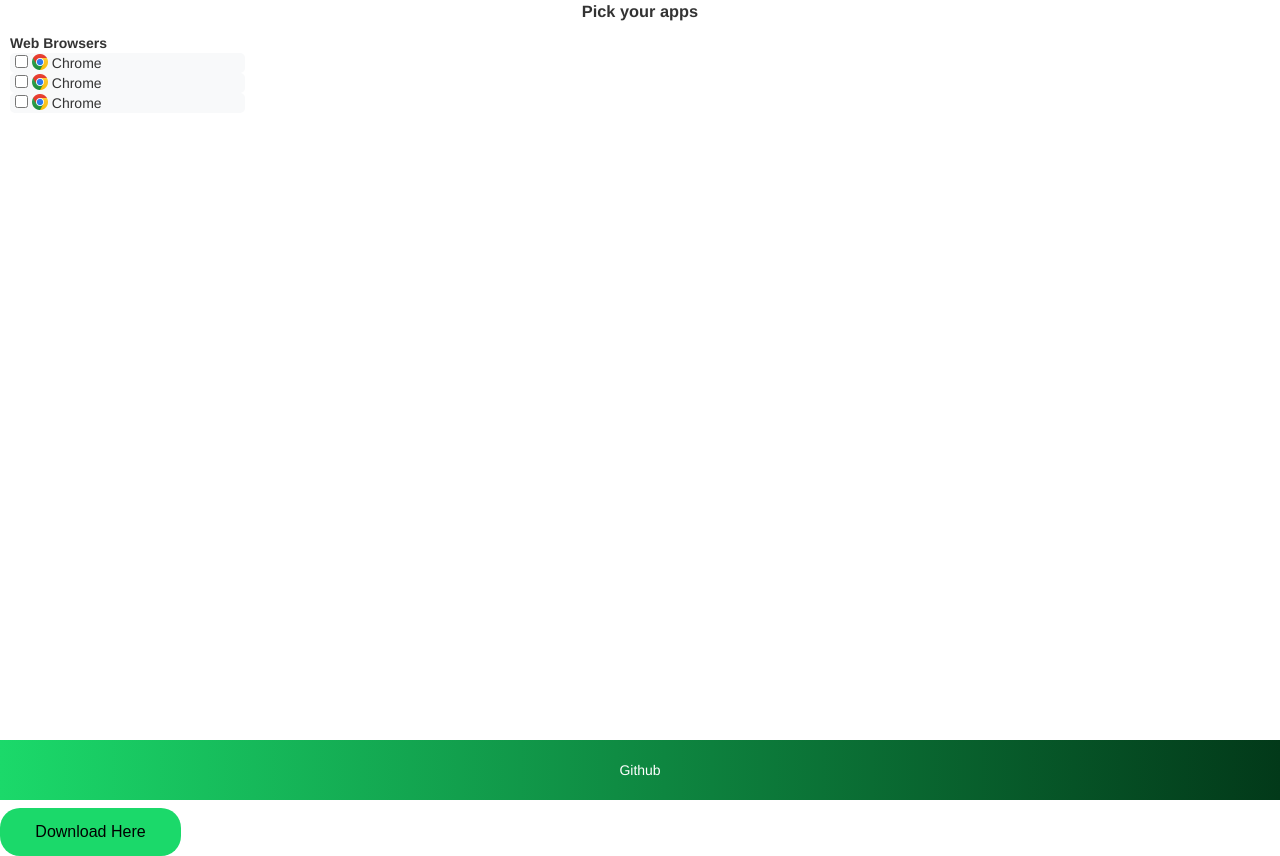
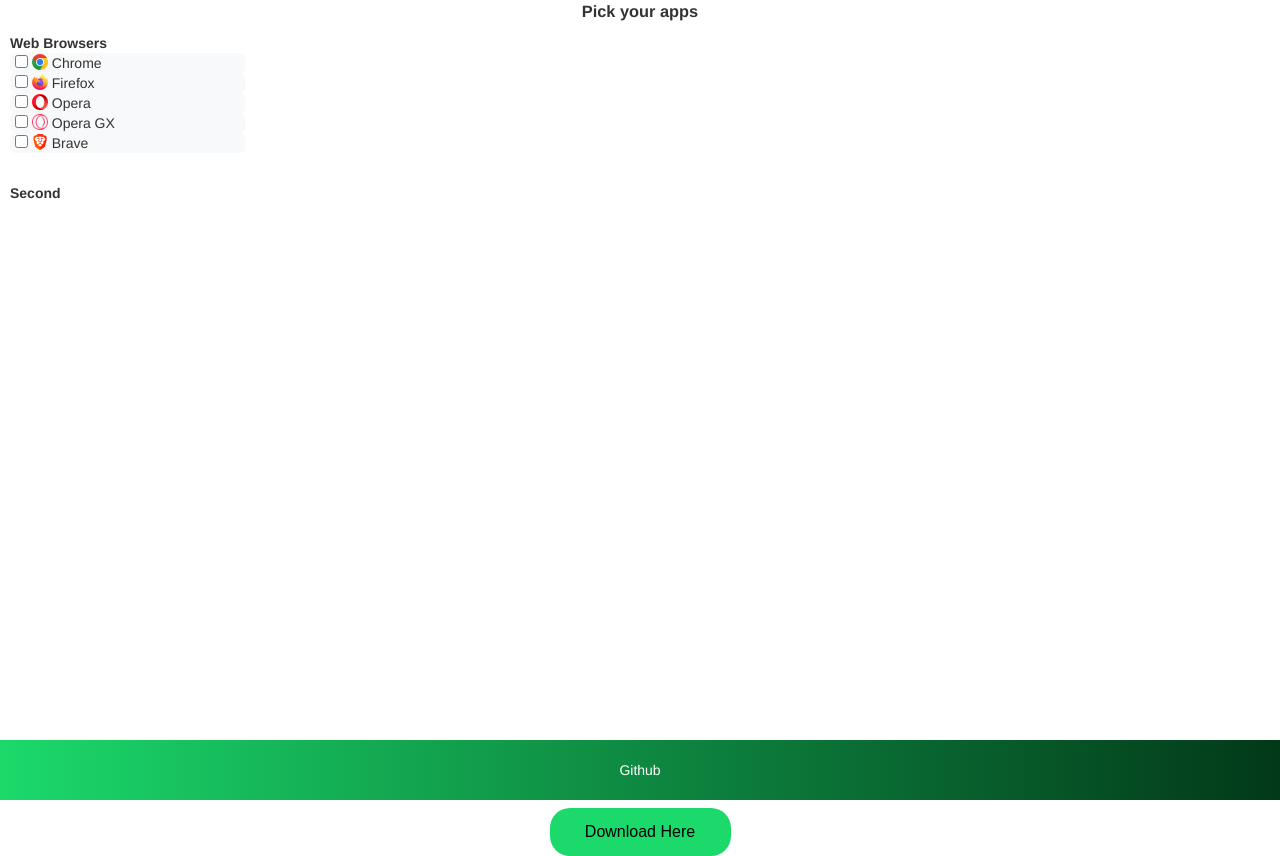
Before and after one commit to Brybry-Ink/Folium, a plain HTML site: page Folium-Web.html in a window 1280 px wide. Shown: the top 856 px of the page. Drawn offline with Linux system fonts and the light colour scheme.

Commit message:
successfully creates batch file and downloads locally

```diff
--- a/Folium-Web.html
+++ b/Folium-Web.html
@@ -6,6 +6,7 @@
   <link rel="stylesheet" href="styles.css">
   <link rel="xylem" href="sap.js">
 </head>
+<script src="sap.js"></script>
 
 
 <body>
@@ -18,6 +19,7 @@
 
         <li class="app-section" style="position: absolute; left: 0px; top: 0px;">
           <h4>Web Browsers</h4>
+
           <ul class="list-unstyled">
             <li>
               <label for="cb_chrome" class="app-label" title="Chrome by Google">
@@ -27,31 +29,63 @@
               </label>
             </li>
           </ul>
+
           <ul class="list-unstyled">
             <li>
-                            <label for="cb_chrome" class="app-label" title="Chrome by Google">
-                                <input type="checkbox" name="apps" value="Google.Chrome" id="cb_Chrome">
-                                <img style="width: 16px; height: 16px; margin-bottom: -2px;" src="icons/Chrome.png" alt="Chrome icon">
-                                Chrome
+              <label for="cb_firefox" class="app-label" title="Firefox by Mozilla">
+                <input type="checkbox" name="apps" value="Mozilla.Firefox" id="cb_firefox">
+                <img style="width: 16px; height: 16px; margin-bottom: -2px;" src="icons/firefox.png" alt="Firefox icon">
+                Firefox
               </label>
             </li>
           </ul>
+
           <ul class="list-unstyled">
             <li>
-                            <label for="cb_chrome" class="app-label" title="Chrome by Google">
-                                <input type="checkbox" name="apps" value="Google.Chrome" id="cb_Chrome">
-                                <img style="width: 16px; height: 16px; margin-bottom: -2px;" src="icons/Chrome.png" alt="Chrome icon">
-                                Chrome
+              <label for="cb_opera" class="app-label" title="Opera by Opera Software">
+                <input type="checkbox" name="apps" value="Opera.Opera" id="cb_opera">
+                <img style="width: 16px; height: 16px; margin-bottom: -2px;" src="icons/opera.png" alt="Opera icon">
+                Opera
               </label>
             </li>
           </ul>
+
+
+          <ul class="list-unstyled">
+            <li>
+              <label for="cb_operagx" class="app-label" title="OperaGX by Opera Software">
+                <input type="checkbox" name="apps" value="Opera.OperaGX" id="cb_operagx">
+                <img style="width: 16px; height: 16px; margin-bottom: -2px;" src="icons/operagx.png" alt="Opera GX icon">
+                Opera GX
+              </label>
             </li>
+          </ul>
+
+          <ul class="list-unstyled">
+            <li>
+              <label for="cb_brave" class="app-label" title="Brave by Brave Software">
+                <input type="checkbox" name="apps" value="Brave.Brave" id="cb_brave">
+                <img style="width: 16px; height: 16px; margin-bottom: -2px;" src="icons/brave.png" alt="Brave icon">
+                Brave
+              </label>
+            </li>
+          </ul>
+
+
+        </li>
+
+        <li class="app-section" style="position: absolute; left: 0px; top: 150px;">
+          <h4>Second</h4>
 
 
 
       </ul>
       </div>
-            <button class="round-button">Download Here</button>
+
+
+              <center><button class="round-button" type="button" onclick="genBatchFile()">Download Here</button></center>
+
+
   </form>
 
   <div class="footer">
--- a/sap.js
+++ b/sap.js
@@ -1,6 +1,39 @@
 // hello
 
-function genBatFile()
+//grabs all selected checkboxes
+function genBatchFile()
 {
-  alert('Hello world!');
+  let selectedCheckBoxes = document.querySelectorAll("input[name='apps']:checked")
+
+  if (selectedCheckBoxes.length === 0)
+  {
+    return;
+  }
+
+  //creates winget install commands
+  let installCommands = [];
+  selectedCheckBoxes.forEach(checkbox => {
+    installCommands.push(`winget install --id=${checkbox.value} --silent --accept-source-agreements --accept-package-agreements`);
+  })
+
+  //creates batch script content
+  let batchScript =`
+  @echo off
+  echo Installing applications...
+  ${installCommands.join("\n")}
+  echo install complete.
+  exit
+  `;
+
+
+  //downloadable file
+  let userFile = new Blob([batchScript], { type: "text/plain" });
+  let downloadLink = document.createElement("a");
+
+  downloadLink.href = URL.createObjectURL(userFile);
+  downloadLink.download = "Folium.bat";
+
+  document.body.appendChild(downloadLink);
+  downloadLink.click();
+  document.body.removeChild(downloadLink);//deletes temporary info
 }
```
Also changed, not shown: icons/brave.png (added), icons/firefox.png (added), icons/opera.png (added), icons/operagx.png (added). Lines whose indentation alone changed are shown as unchanged.
